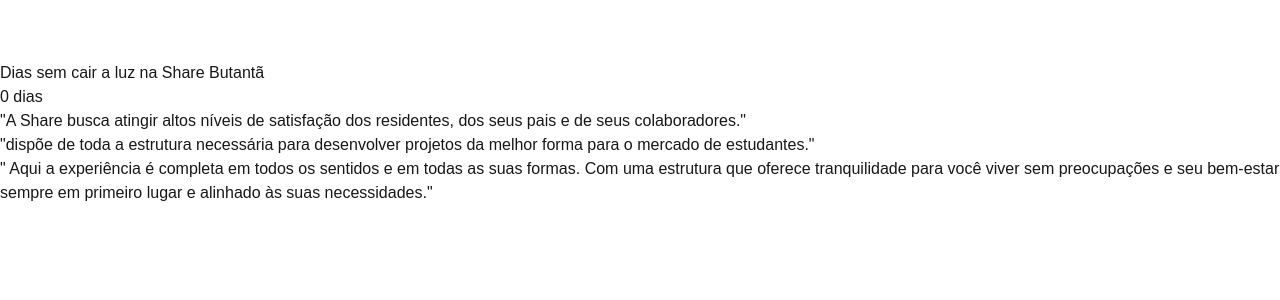
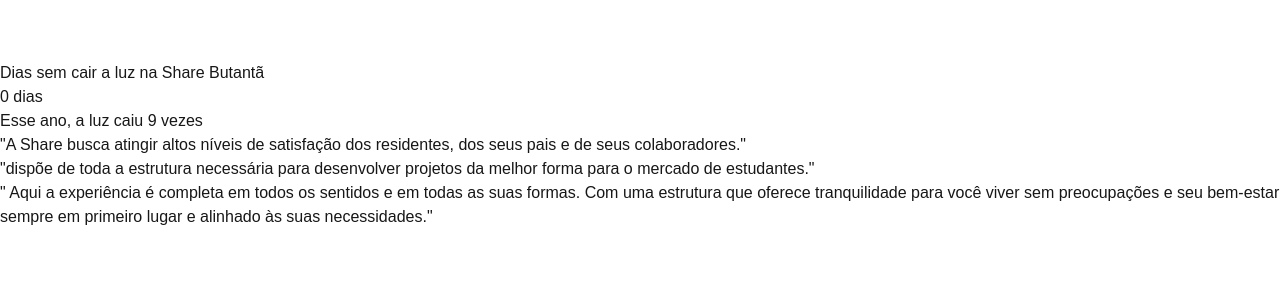
Before and after one commit to thomasreichmann/luz-share, a Next.js app: page / in a window 1280 px wide. Shown: the top 300 px of the page. Built offline with nearby package versions, Linux system fonts and the light colour scheme.

Commit message:
added total days without light this year

```diff
--- a/src/app/page.tsx
+++ b/src/app/page.tsx
@@ -6,21 +6,29 @@
 
 export default function Home() {
   const daysSinceOutage = calculateDaysSinceDate("2025-02-22");
+  const outagesThisYear = 9;
 
   return (
-    <div className="flex flex-col min-h-screen justify-between items-center pt-12">
+    <div className="flex flex-col min-h-screen justify-around items-center pt-12">
       <header>
         <Image alt="A Share" src={logo} />
       </header>
 
-      <main className="flex flex-col gap-8 items-center">
+      <div className="flex flex-col gap-8 items-center">
         <h1 className="text-4xl font-bold text-center">
           Dias sem cair a luz na Share Butantã
         </h1>
         <p className="text-2xl font-bold">
           {daysSinceOutage} dia{daysSinceOutage === 1 ? "" : "s"}
         </p>
-      </main>
+      </div>
+
+      <div className="flex flex-col gap-8 items-center">
+        <h1 className="text-2xl text-center">
+          Esse ano, a luz caiu{" "}
+          <span className="font-bold">{outagesThisYear}</span> vezes
+        </h1>
+      </div>
 
       <footer className="text-center text-gray-500 italic text-sm p-8 flex flex-col gap-4 sm:gap-1">
         <p>
```
